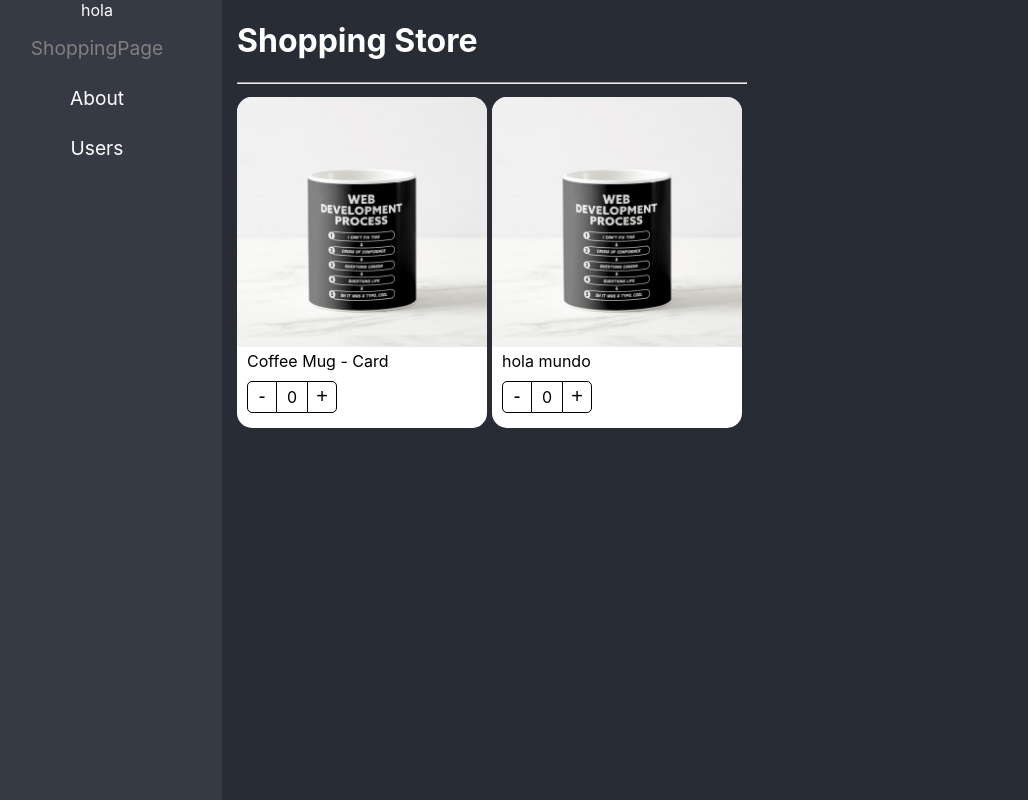
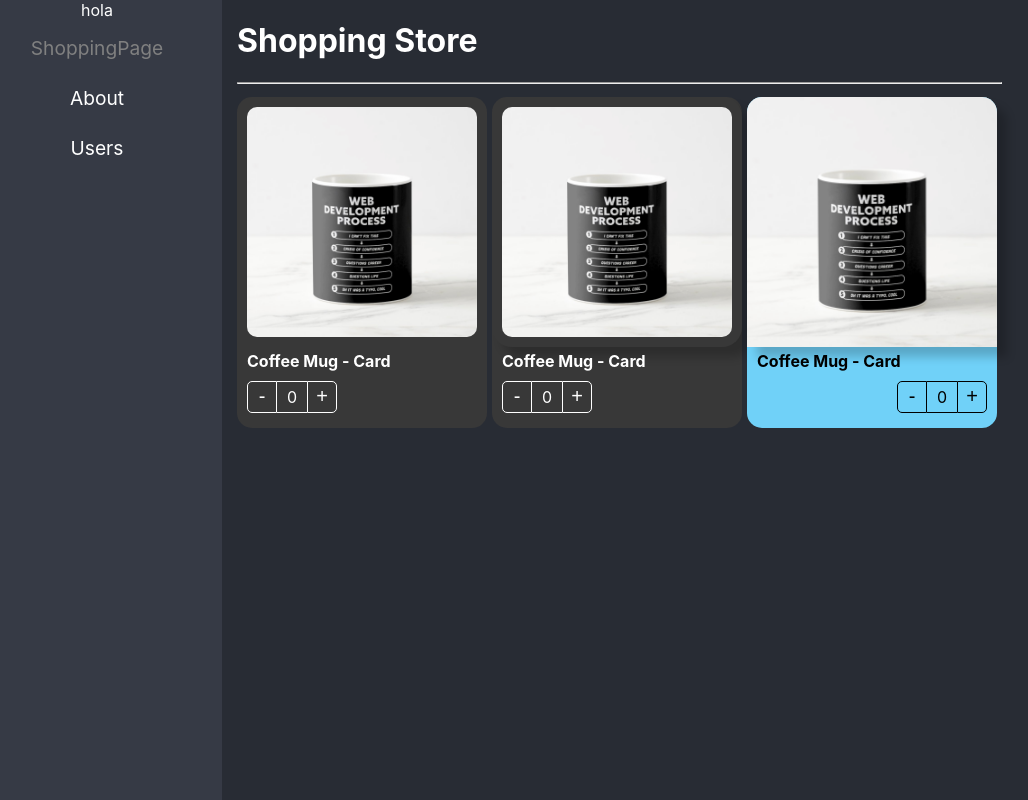
Before and after one commit to EdwinBojaca/react-udemy-adv, a React (Vite) app: page / in a window 1280 px wide. Shown: the whole page, without its empty margins (28-1056 px from the left). Built offline with nearby package versions, Linux system fonts and the light colour scheme.

Commit message:
Component Extend styles - listo

```diff
--- a/src/02-component-patterns/components/ProductButtons.tsx
+++ b/src/02-component-patterns/components/ProductButtons.tsx
@@ -1,11 +1,16 @@
-import { useContext } from "react";
+import { CSSProperties, useContext } from "react";
 import styles from "../styles/styles.module.css";
 import { ProductContext } from "./ProductCard";
 
-export const ProductButtons = () => {
+export interface Props {
+  className?: string;
+  style?: CSSProperties;
+}
+
+export const ProductButtons = ({ className, style }: Props) => {
   const { increaseBy, counter } = useContext(ProductContext);
   return (
-    <div className={styles.buttonsContainer}>
+    <div className={`${styles.buttonsContainer} ${className}`} style={style}>
       <button className={styles.buttonMinus} onClick={() => increaseBy(-1)}>
         -
       </button>
--- a/src/02-component-patterns/components/ProductCard.tsx
+++ b/src/02-component-patterns/components/ProductCard.tsx
@@ -1,15 +1,19 @@
 import styles from "../styles/styles.module.css";
 import { useProduct } from "../hooks/useProduct";
-import { createContext } from "react";
-import {
-  ProductCardProps,
-  ProductContextProps,
-} from "../interfaces/interfaces";
+import { CSSProperties, ReactElement, createContext } from "react";
+import { Product, ProductContextProps } from "../interfaces/interfaces";
+
+export interface Props {
+  product: Product;
+  children?: ReactElement | ReactElement[];
+  className?: string;
+  style?: CSSProperties;
+}
 
 export const ProductContext = createContext({} as ProductContextProps);
 const { Provider } = ProductContext;
 
-export const ProductCard = ({ children, product }: ProductCardProps) => {
+export const ProductCard = ({ children, product, className, style }: Props) => {
   const { counter, increaseBy } = useProduct();
   return (
     <Provider
@@ -19,7 +23,9 @@ export const ProductCard = ({ children, product }: ProductCardProps) => {
         product,
       }}
     >
-      <div className={styles.productCard}>{children}</div>
+      <div className={`${styles.productCard} ${className}`} style={style}>
+        {children}
+      </div>
     </Provider>
   );
 };
--- a/src/02-component-patterns/components/ProductImage.tsx
+++ b/src/02-component-patterns/components/ProductImage.tsx
@@ -1,9 +1,15 @@
-import { useContext } from "react";
+import { CSSProperties, useContext } from "react";
 import { ProductContext } from "./ProductCard";
 import noImage from "../assets/no-image.jpg";
 import styles from "../styles/styles.module.css";
 
-export const ProductImage = ({ img = "" }) => {
+export interface Props {
+  img?: string;
+  className?: string;
+  style?: CSSProperties;
+}
+
+export const ProductImage = ({ img, className, style }: Props) => {
   const { product } = useContext(ProductContext);
   let imgToShow: string;
 
@@ -15,6 +21,11 @@ export const ProductImage = ({ img = "" }) => {
     imgToShow = noImage;
   }
   return (
-    <img className={styles.productImg} src={imgToShow} alt="Product image" />
+    <img
+      className={`${styles.productImg} ${className}`}
+      style={style}
+      src={imgToShow}
+      alt="Product image"
+    />
   );
 };
--- a/src/02-component-patterns/components/ProductTitle.tsx
+++ b/src/02-component-patterns/components/ProductTitle.tsx
@@ -1,12 +1,26 @@
-import { useContext } from "react";
+import { CSSProperties, useContext } from "react";
 import { ProductContext } from "./ProductCard";
 import styles from "../styles/styles.module.css";
 
-export const ProductTitle = ({ tittle }: { tittle?: string }) => {
+export interface Props {
+  className?: string;
+  tittle?: string;
+  style?: CSSProperties;
+}
+
+export const ProductTitle = ({
+  tittle,
+  className,
+  style,
+}: // {
+// tittle?: string;
+// className?: string;
+// }
+Props) => {
   const { product } = useContext(ProductContext);
 
   return (
-    <span className={styles.productDescription}>
+    <span className={`${styles.productDescription} ${className}`} style={style}>
       {" "}
       {tittle ? tittle : product.tittle}{" "}
     </span>
--- a/src/02-component-patterns/pages/ShoppingPage.tsx
+++ b/src/02-component-patterns/pages/ShoppingPage.tsx
@@ -4,6 +4,8 @@ import {
   ProductImage,
   ProductTitle,
 } from "../components";
+
+import "../styles/custom-styles.css";
 
 const product = {
   id: "id",
@@ -23,15 +25,43 @@ export const ShoppingPage = () => {
           flexWrap: "wrap",
         }}
       >
-        <ProductCard product={product}>
-          <ProductCard.Image />
-          <ProductCard.Title tittle={""} />
-          <ProductCard.Buttons />
+        <ProductCard product={product} className="bg-dark text-white">
+          <ProductCard.Image className="custom-image" />
+          <ProductCard.Title className="text-bold" />
+          <ProductCard.Buttons className="custom-buttons" />
         </ProductCard>
-        <ProductCard product={product}>
-          <ProductImage />
-          <ProductTitle tittle="hola mundo" />
-          <ProductButtons />
+        <ProductCard product={product} className="bg-dark text-white">
+          <ProductImage
+            className="custom-image"
+            style={{
+              boxShadow: "10px 10px 10px rgba(0,0,0,0.2)",
+            }}
+          />
+          <ProductTitle className="text-bold" />
+          <ProductButtons className="custom-buttons" />
+        </ProductCard>
+        <ProductCard
+          product={product}
+          style={{
+            background: "#70D1F8",
+          }}
+        >
+          <ProductImage
+            style={{
+              boxShadow: "10px 10px 10px rgba(0,0,0,0.2)",
+            }}
+          />
+          <ProductTitle
+            style={{
+              fontWeight: "bold",
+            }}
+          />
+          <ProductButtons
+            style={{
+              display: "flex",
+              justifyContent: "end",
+            }}
+          />
         </ProductCard>
       </div>
     </div>
--- /dev/null
+++ b/src/02-component-patterns/styles/custom-styles.css
@@ -0,0 +1,23 @@
+.bg-dark {
+  background-color: rgb(56, 56, 56);
+}
+
+.text-white {
+  color: white;
+}
+
+.text-bold {
+  font-weight: bold;
+}
+
+.custom-image {
+  border-radius: 20px;
+  padding: 10px;
+  width: calc(100% - 20px);
+}
+
+.custom-buttons button,
+.custom-buttons div {
+  color: white;
+  border-color: white;
+}
```
Also changed, not shown: src/02-component-patterns/interfaces/interfaces.ts (+19 -10 lines).
